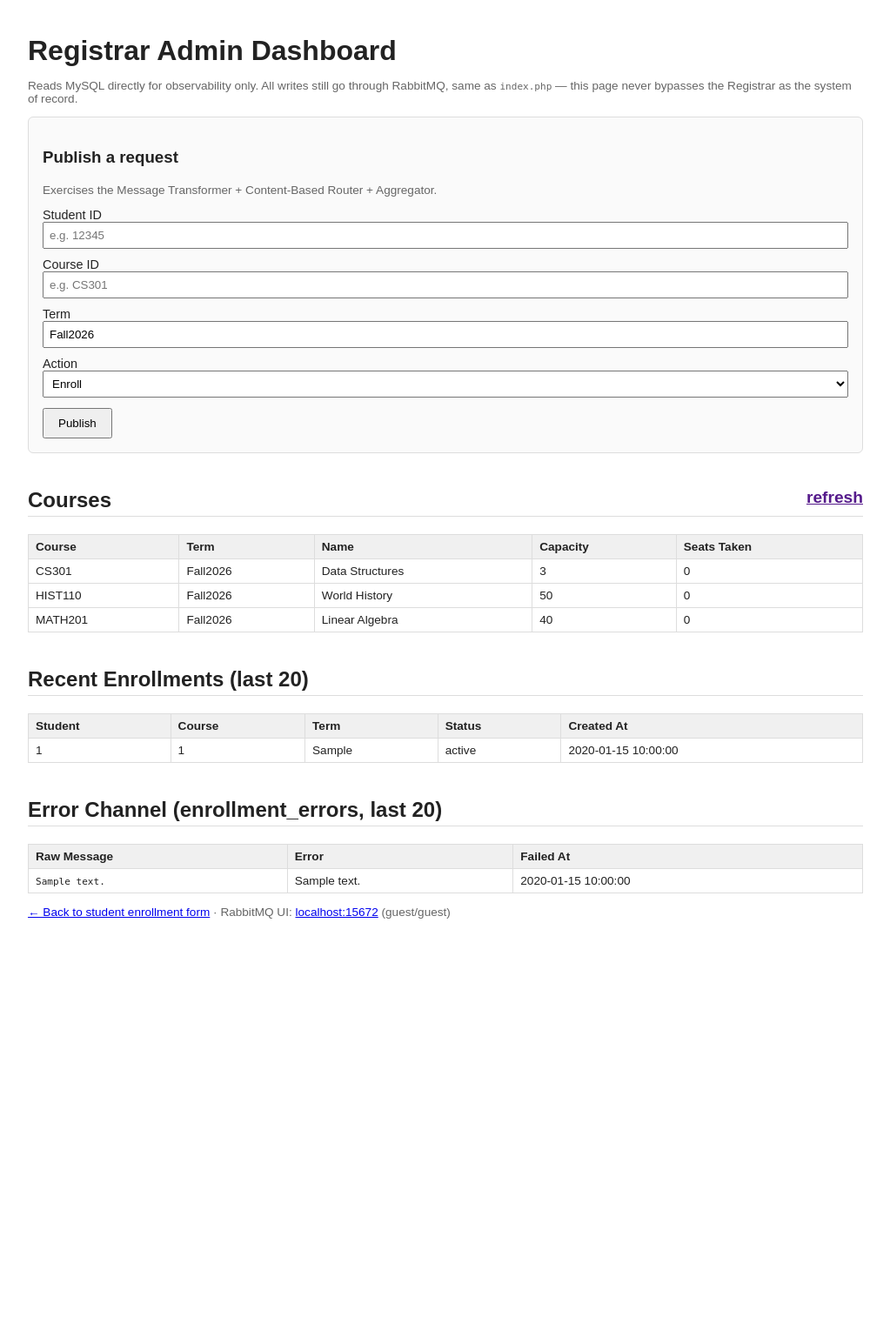
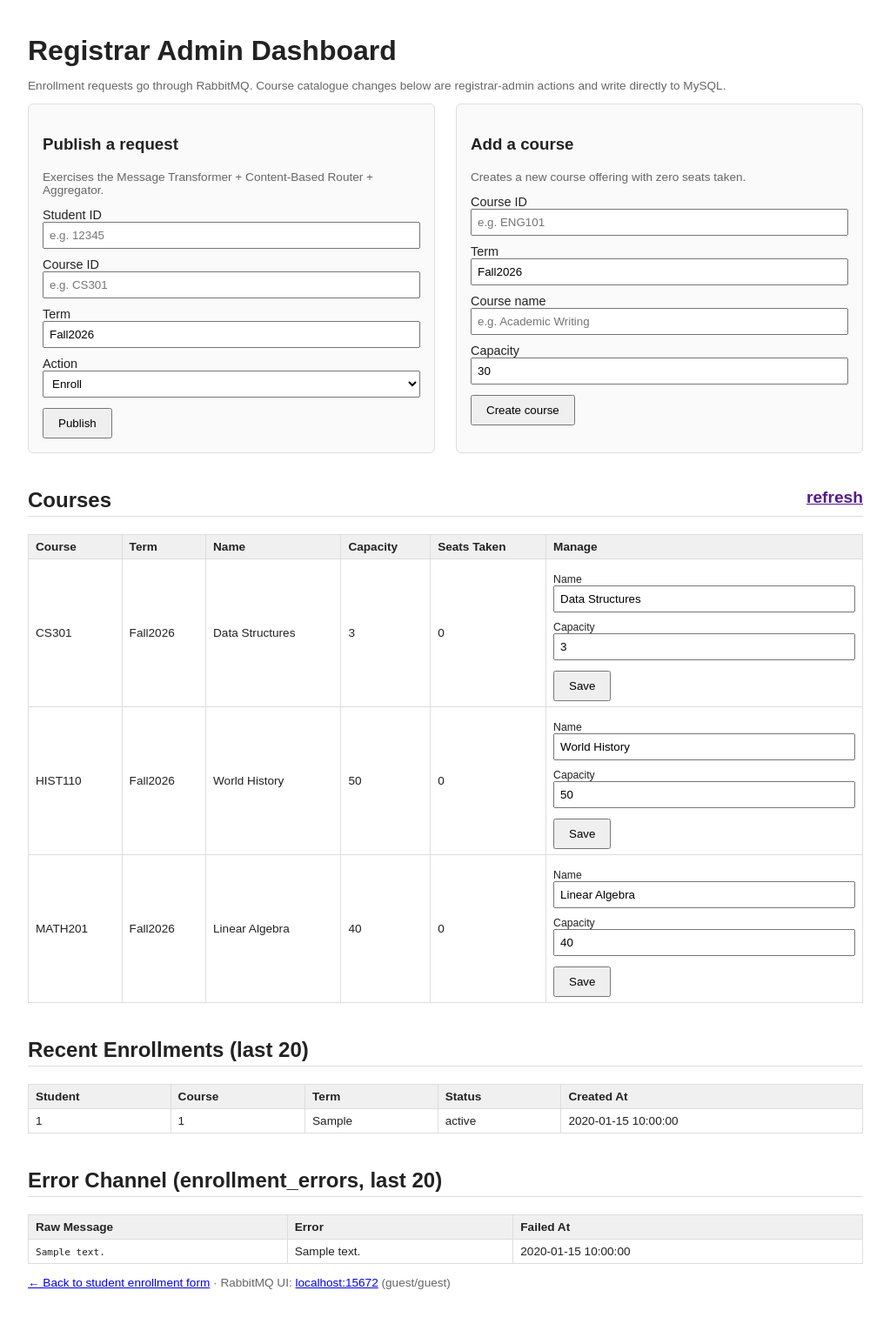
Before and after one commit to kurtlvc/university-eip-demo, a PHP site: page /admin.php in a window 1280 px wide. Shown: the whole page at 87% size, without its empty margins (128-1151 px from the left). Before the commit the page ends 1056 px from the top, so only its background shows below. Run offline with PHP 8.4, Linux system fonts and the light colour scheme; data comes from the database, SQL or seed files in the repository; tables that the repository leaves empty hold one stand-in row (values such as "Sample post").

Commit message:
Modifications

```diff
--- a/enrollment-system-php/public/admin.php
+++ b/enrollment-system-php/public/admin.php
@@ -1,15 +1,14 @@
 <?php
 
 /**
- * Registrar Admin Dashboard — single-file, read-only-except-for-publishing
+ * Registrar Admin Dashboard — single-file administrator tool
  * tool for interacting with the whole system while testing/demoing the EIP
  * patterns.
  *
  * This is deliberately kept separate from index.php: the Enrollment System's
  * own form still never touches MySQL (the Registrar remains the sole writer
- * of enrollment data). This dashboard breaks that boundary ONLY to read
- * (SELECT), for observability - it never writes to MySQL directly. All
- * state changes still go through RabbitMQ, same as the real enrollment flow.
+ * of enrollment data). Enrollment state changes still go through RabbitMQ;
+ * course catalogue administration is the dashboard's explicit exception.
  *
  * Three things live here:
  *   1. A form that publishes well-formed ENROLL/DROP requests (same as
@@ -17,8 +16,8 @@
  *   2. A "raw message" publisher that sends whatever text you type,
  *      unvalidated — the easiest way to trigger the error-handling patterns
  *      (missing fields, malformed JSON) without using RabbitMQ's own UI.
- *   3. Read-only views of courses, recent enrollments, and enrollment_errors,
- *      so you can see the effect of a request without leaving the browser.
+ *   3. Registrar-only course creation and capacity/name management.
+ *   4. Read-only views of courses, recent enrollments, and enrollment_errors.
  */
 
 require __DIR__ . '/../vendor/autoload.php';
@@ -109,6 +108,52 @@ if ($_SERVER['REQUEST_METHOD'] === 'POST') {
                 $error = 'Publish failed: ' . $e->getMessage();
             }
         }
+    } elseif ($formType === 'create_course') {
+        $courseId = strtoupper(trim($_POST['course_id'] ?? ''));
+        $term = trim($_POST['term'] ?? '');
+        $courseName = trim($_POST['course_name'] ?? '');
+        $capacity = filter_var($_POST['capacity'] ?? null, FILTER_VALIDATE_INT, ['options' => ['min_range' => 0]]);
+
+        if ($courseId === '' || $term === '' || $courseName === '' || $capacity === false) {
+            $error = 'Course ID, term, name, and a non-negative capacity are required.';
+        } elseif (strlen($courseId) > 20 || strlen($term) > 20 || strlen($courseName) > 100) {
+            $error = 'One or more course fields exceed the database length limit.';
+        } else {
+            try {
+                pdo()->prepare(
+                    'INSERT INTO courses (course_id, term, course_name, capacity) VALUES (?, ?, ?, ?)'
+                )->execute([$courseId, $term, $courseName, $capacity]);
+                $message = "Course {$courseId} ({$term}) created.";
+            } catch (\PDOException $e) {
+                $error = $e->getCode() === '23000'
+                    ? 'That course and term already exist.'
+                    : 'Could not create the course: ' . $e->getMessage();
+            }
+        }
+    } elseif ($formType === 'update_course') {
+        $courseId = trim($_POST['course_id'] ?? '');
+        $term = trim($_POST['term'] ?? '');
+        $courseName = trim($_POST['course_name'] ?? '');
+        $capacity = filter_var($_POST['capacity'] ?? null, FILTER_VALIDATE_INT, ['options' => ['min_range' => 0]]);
+
+        if ($courseId === '' || $term === '' || $courseName === '' || $capacity === false) {
+            $error = 'A course name and non-negative capacity are required.';
+        } elseif (strlen($courseName) > 100) {
+            $error = 'Course name exceeds the database length limit.';
+        } else {
+            try {
+                $updated = pdo()->prepare(
+                    'UPDATE courses SET course_name = ?, capacity = ? '
+                    . 'WHERE course_id = ? AND term = ? AND seats_taken <= ?'
+                );
+                $updated->execute([$courseName, $capacity, $courseId, $term, $capacity]);
+                $message = $updated->rowCount() > 0
+                    ? "Course {$courseId} ({$term}) updated."
+                    : 'Course was not updated: it may not exist, already have these values, or have more enrolled students than the requested capacity.';
+            } catch (\Throwable $e) {
+                $error = 'Could not update the course: ' . $e->getMessage();
+            }
+        }
     }
 }
 
@@ -162,9 +207,8 @@ try {
 <body>
     <h1>Registrar Admin Dashboard</h1>
     <p class="note">
-        Reads MySQL directly for observability only. All writes still go through
-        RabbitMQ, same as <code>index.php</code> — this page never bypasses the
-        Registrar as the system of record.
+        Enrollment requests go through RabbitMQ. Course catalogue changes below
+        are registrar-admin actions and write directly to MySQL.
     </p>
 
     <?php if ($message): ?><p class="ok"><?= htmlspecialchars($message) ?></p><?php endif; ?>
@@ -190,6 +234,19 @@ try {
             </form>
         </div>
 
+        <div class="panel">
+            <h3>Add a course</h3>
+            <p class="note">Creates a new course offering with zero seats taken.</p>
+            <form method="post">
+                <input type="hidden" name="form_type" value="create_course">
+                <label>Course ID <input name="course_id" required maxlength="20" placeholder="e.g. ENG101"></label>
+                <label>Term <input name="term" required maxlength="20" value="Fall2026"></label>
+                <label>Course name <input name="course_name" required maxlength="100" placeholder="e.g. Academic Writing"></label>
+                <label>Capacity <input name="capacity" required type="number" min="0" value="30"></label>
+                <button type="submit">Create course</button>
+            </form>
+        </div>
+
         <!-- <div class="panel">
             <h3>Publish a raw message</h3>
             <p class="note">
@@ -207,7 +264,7 @@ try {
 
     <h2>Courses <a class="refresh" href="">refresh</a></h2>
     <table>
-        <tr><th>Course</th><th>Term</th><th>Name</th><th>Capacity</th><th>Seats Taken</th></tr>
+        <tr><th>Course</th><th>Term</th><th>Name</th><th>Capacity</th><th>Seats Taken</th><th>Manage</th></tr>
         <?php foreach ($courses as $c): ?>
         <tr>
             <td><?= htmlspecialchars($c['course_id']) ?></td>
@@ -215,9 +272,19 @@ try {
             <td><?= htmlspecialchars($c['course_name']) ?></td>
             <td><?= htmlspecialchars($c['capacity']) ?></td>
             <td><?= htmlspecialchars($c['seats_taken']) ?></td>
+            <td>
+                <form method="post">
+                    <input type="hidden" name="form_type" value="update_course">
+                    <input type="hidden" name="course_id" value="<?= htmlspecialchars($c['course_id']) ?>">
+                    <input type="hidden" name="term" value="<?= htmlspecialchars($c['term']) ?>">
+                    <label>Name <input name="course_name" required maxlength="100" value="<?= htmlspecialchars($c['course_name']) ?>"></label>
+                    <label>Capacity <input name="capacity" required type="number" min="<?= htmlspecialchars($c['seats_taken']) ?>" value="<?= htmlspecialchars($c['capacity']) ?>"></label>
+                    <button type="submit">Save</button>
+                </form>
+            </td>
         </tr>
         <?php endforeach; ?>
-        <?php if (!$courses): ?><tr><td colspan="5">No courses found.</td></tr><?php endif; ?>
+        <?php if (!$courses): ?><tr><td colspan="6">No courses found.</td></tr><?php endif; ?>
     </table>
 
     <h2>Recent Enrollments (last 20)</h2>
```
